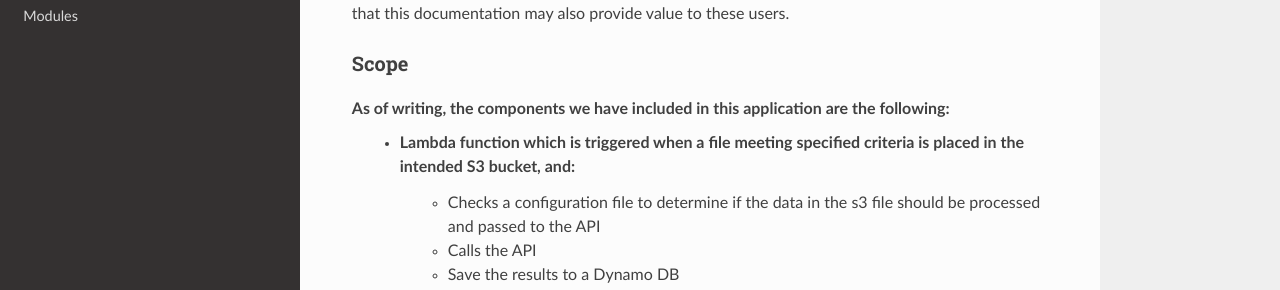
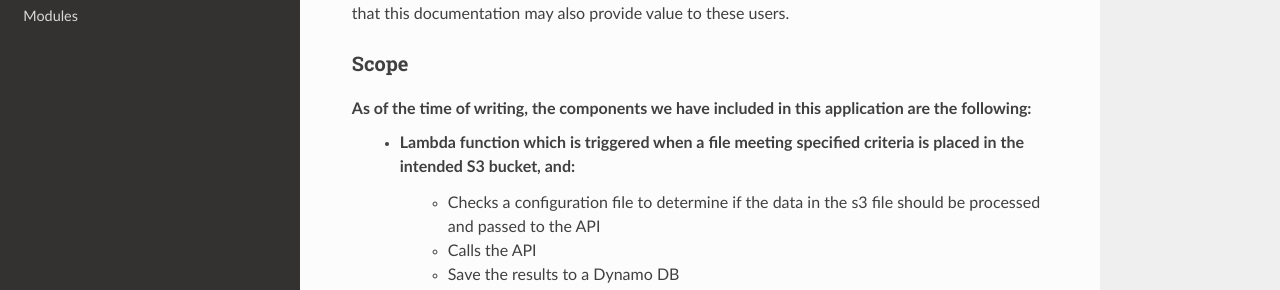
Before and after one commit to maxalbrecht/aws-sam-s3-bucket-trigger-api, a Sphinx documentation site: the page built from docs/source/index.rst, in a window 1280 px wide and 900 px high, scrolled down 561 px. Shown: the part 159-449 px from the top of the window. Built offline with Sphinx 7.4.7 and the Read the Docs theme 2.0.0, drawn with Linux system fonts in a browser that asks for light colours; the version number is read from the project's files by our own code; part of the change alters nothing that is shown.

```diff
--- a/docs/source/conf.py
+++ b/docs/source/conf.py
@@ -18,6 +18,12 @@ import importlib.util
 spec = importlib.util.spec_from_file_location("recommonmark.Parser", "./../../.venv/Lib/site-packages/recommonmark/parser.py")
 foo = importlib.util.module_from_spec(spec)
 spec.loader.exec_module(foo)
+
+
+specsam = importlib.util.spec_from_file_location("command", "./../../.venv/Lib/site-packages/samcli/commands/build/command.py")
+foosam = importlib.util.module_from_spec(spec)
+print("*** Running spec.loader.exec_module(foosam)...")
+spec.loader.exec_module(foosam)
 
 master_doc = 'index'
 
@@ -80,6 +86,7 @@ html_static_path = ['_static']
 # that it generates after processing the SAM template
 os.chdir('./../..')
 try:
+    print("*** Running os.system('sam build')...")
     os.system('sam build')
 except Exception as ex:
     raise ex
--- a/docs/source/index.rst
+++ b/docs/source/index.rst
@@ -24,7 +24,7 @@ also provide value to these users.
 -------
  Scope
 -------
-As of writing, the components we have included in this application are the following:
+As of the time of writing, the components we have included in this application are the following:
     * Lambda function which is triggered when a file meeting specified criteria is placed in the intended S3 bucket, and:
         - Checks a configuration file to determine if the data in the s3 file should be processed and passed to the API
         - Calls the API
```
Also changed, not shown: 1 other file.
